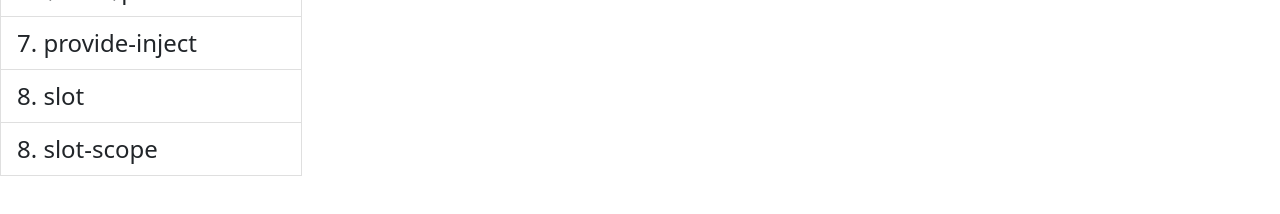
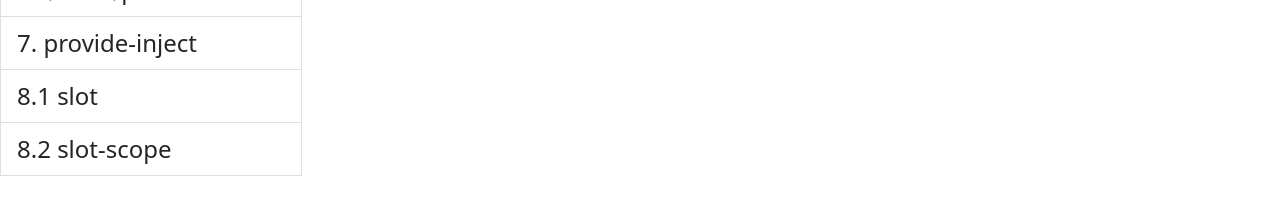
Before and after one commit to sword-fisher-fly/node-workflow, a Vue app: page / in a window 1280 px wide. Shown: the part 400-614 px from the top of the page. Built offline with nearby package versions, Linux system fonts and the light colour scheme.

Commit message:
change slot component dir name

```diff
--- a/src/App.vue
+++ b/src/App.vue
@@ -11,8 +11,8 @@
         <RouterLink to = "/attrs" active-class="active" class="list-group-item">5. $attrs</RouterLink>
         <RouterLink to = "/refs-parent" active-class="active" class="list-group-item">6. $refs-$parent</RouterLink>
         <RouterLink to = "/provide-inject" active-class="active" class="list-group-item">7. provide-inject</RouterLink>
-        <RouterLink to = "/slot" active-class="active" class="list-group-item">8. slot</RouterLink>
-        <RouterLink to = "/slot-scope" active-class="active" class="list-group-item">8. slot-scope </RouterLink>
+        <RouterLink to = "/slot" active-class="active" class="list-group-item">8.1 slot</RouterLink>
+        <RouterLink to = "/slot-scope" active-class="active" class="list-group-item">8.2 slot-scope </RouterLink>
 
       </div>
       <!-- 展示区 -->
--- a/src/router/index.ts
+++ b/src/router/index.ts
@@ -8,7 +8,7 @@ import Attrs from '@/pages/05_$attrs/Parent.vue'
 import RefsParent from '@/pages/06_$refs_$parents/Parent.vue'
 import ProvideInject from '@/pages/07_provide_inject/Parent.vue'
 import Slot from '@/pages/08_slot/Parent.vue'
-import SlotScope from '@/pages/08_slot_scope/Parent.vue'
+import SlotScope from '@/pages/09_slot_scope/Parent.vue'
 
 const routes = [
   {
```
Also changed, not shown: src/pages/09_slot_scope/Game.vue (renamed from src/pages/08_slot_scope/Game.vue), src/pages/09_slot_scope/Parent.vue (renamed from src/pages/08_slot_scope/Parent.vue), 1 other file (tests, documents, lock files or other folders).
